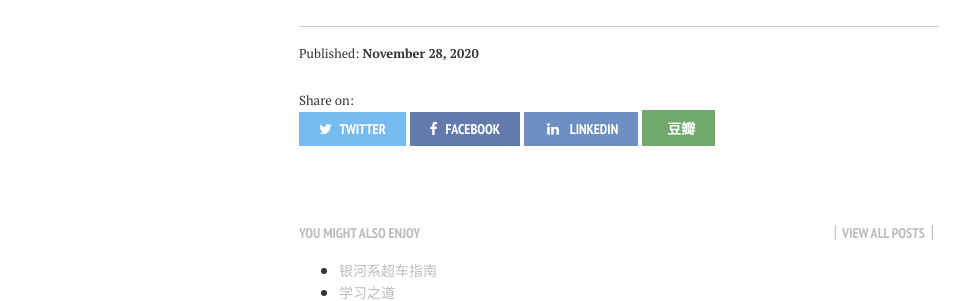
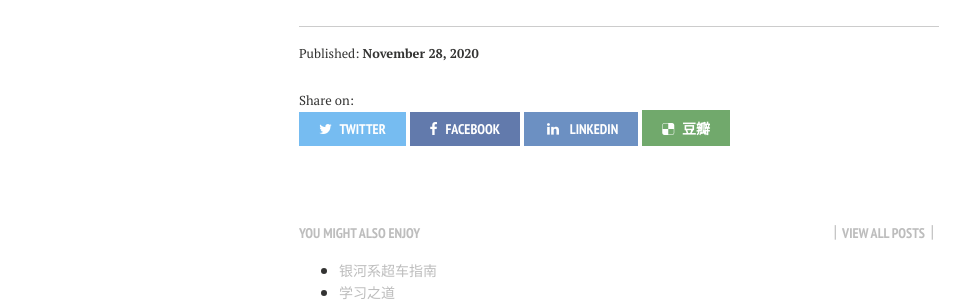
Before and after one commit to jarynzhang/eianzhang.github.io, a Jekyll site: the page built from _posts/2020-11-28-白痴弗洛伊德.md, in a window 1280 px wide. Shown: the part 1734-2035 px from the top of the page, without its empty margins (21-991 px from the left). Built offline with Jekyll 4.4.1, drawn with Linux system fonts in a browser that asks for light colours; nearby versions of some CDN libraries; our own code applies the rules of GitHub Pages for plain Markdown files.

Commit message:
Revert "4.01 douban fixed"
This reverts commit 50947787e7fee785e8dfbb9931efb5c74ca4a2fb.

```diff
--- a/_includes/_social-share.html
+++ b/_includes/_social-share.html
@@ -11,7 +11,7 @@
       <a href="https://www.linkedin.com/shareArticle?mini=true&url={{ site.url }}{{ page.url }}" class="linkedin" title="Share on linkedin"><i class="fa fa-fw fa-linkedin"></i><span> LinkedIn</span></a>
     </li>
     <li>
-      <a href="https://www.douban.com/recommend/?url={{ site.url }}{{ page.url }}" class="douban" title="Share on douban"><i href="/images/douban.png"></i><span> 豆瓣</span></a>
+      <a href="https://www.douban.com/recommend/?url={{ site.url }}{{ page.url }}" class="douban" title="Share on douban"><i class="fa fa-delicious"></i><span> 豆瓣</span></a>
     </li>
   </ul>
 </div><!-- /.social-share -->
```
Also changed, not shown: images/douban.png (deleted), 1 other file.
